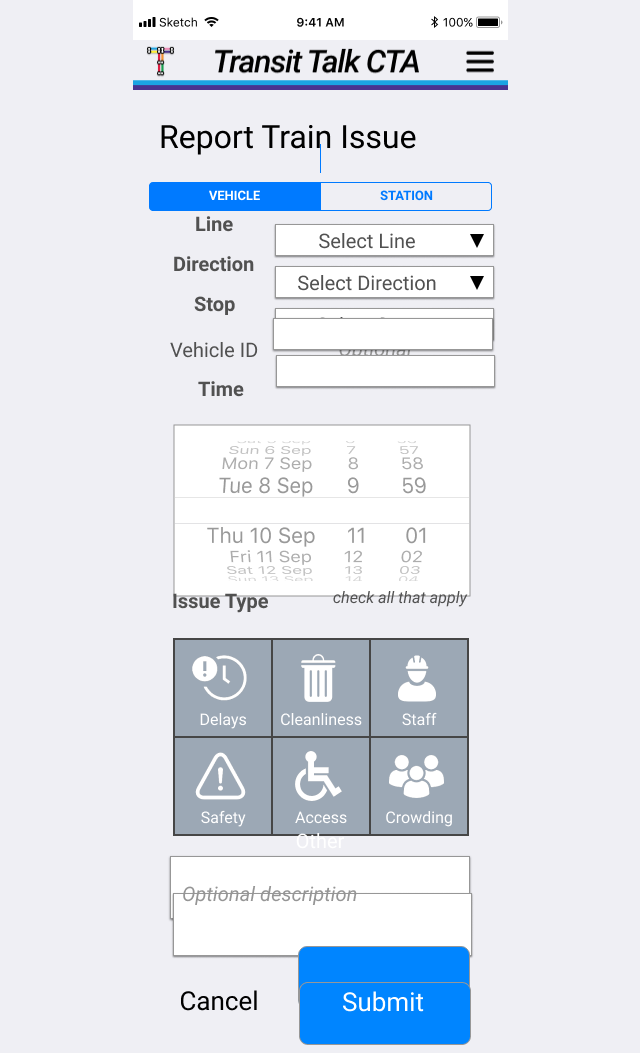
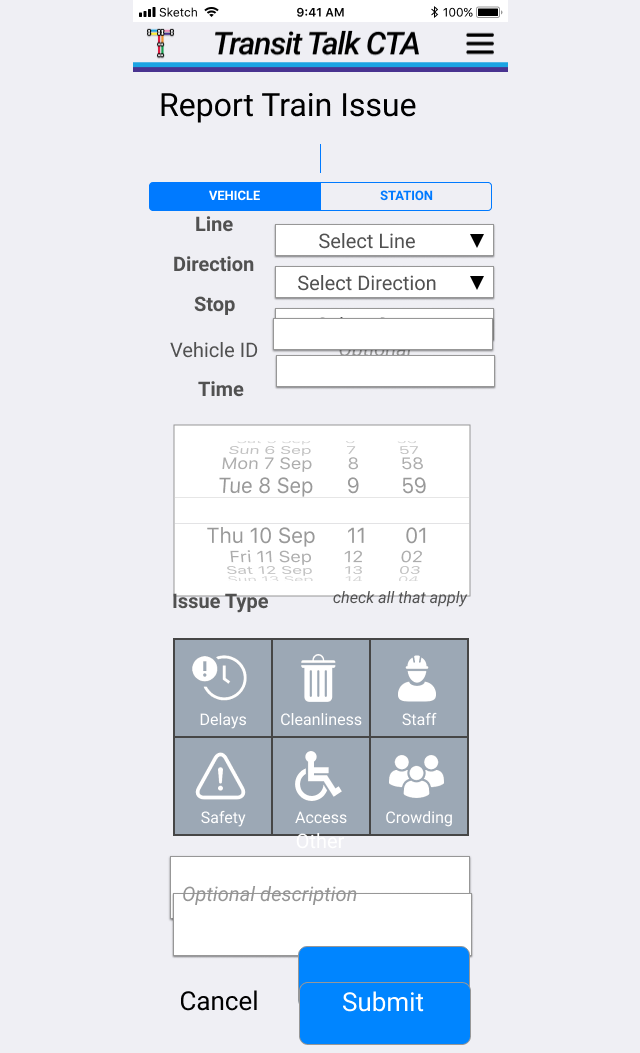
Before and after one commit to andreanthony/andreanthony.github.io, a Jekyll site: the page train-issue.html, which Jekyll copies as it is, in a window 1280 px wide. Shown: the whole page, without its empty margins (320-960 px from the left). Built offline with Jekyll 4.4.1, drawn with Linux system fonts in a browser that asks for light colours.

Commit message:
Update train-issue.html

```diff
--- a/train-issue.html
+++ b/train-issue.html
@@ -11,9 +11,9 @@
   height: 1024px;
   width: 375px;
 ">
- <div id="bar"><img src="/Black.png" alt="bar" /></div>
+ <div id="bar" style="line-height: 20px;"><img src="/Black.png" alt="bar" /></div>
  <div id="header"><img style="height: 50px; width: 375px;" src="/header.png" alt="header" /></div>
- <div id="report-train-issue"><p><img src="/Report Train Issue.png" alt="report-train-issue" /></p></div>
+ <div id="report-train-issue"><img src="/Report Train Issue.png" alt="report-train-issue" /></div>
  <div id="button-switch"><p><img src="/2-button-switch.png" alt="button-switch" /></p></div>
  <div id="divider"><p><img src="/Divider.png" alt="divider" /></p></div>
  <div id="line"><p><img src="/Line.png" alt="line" /></p></div>
```
